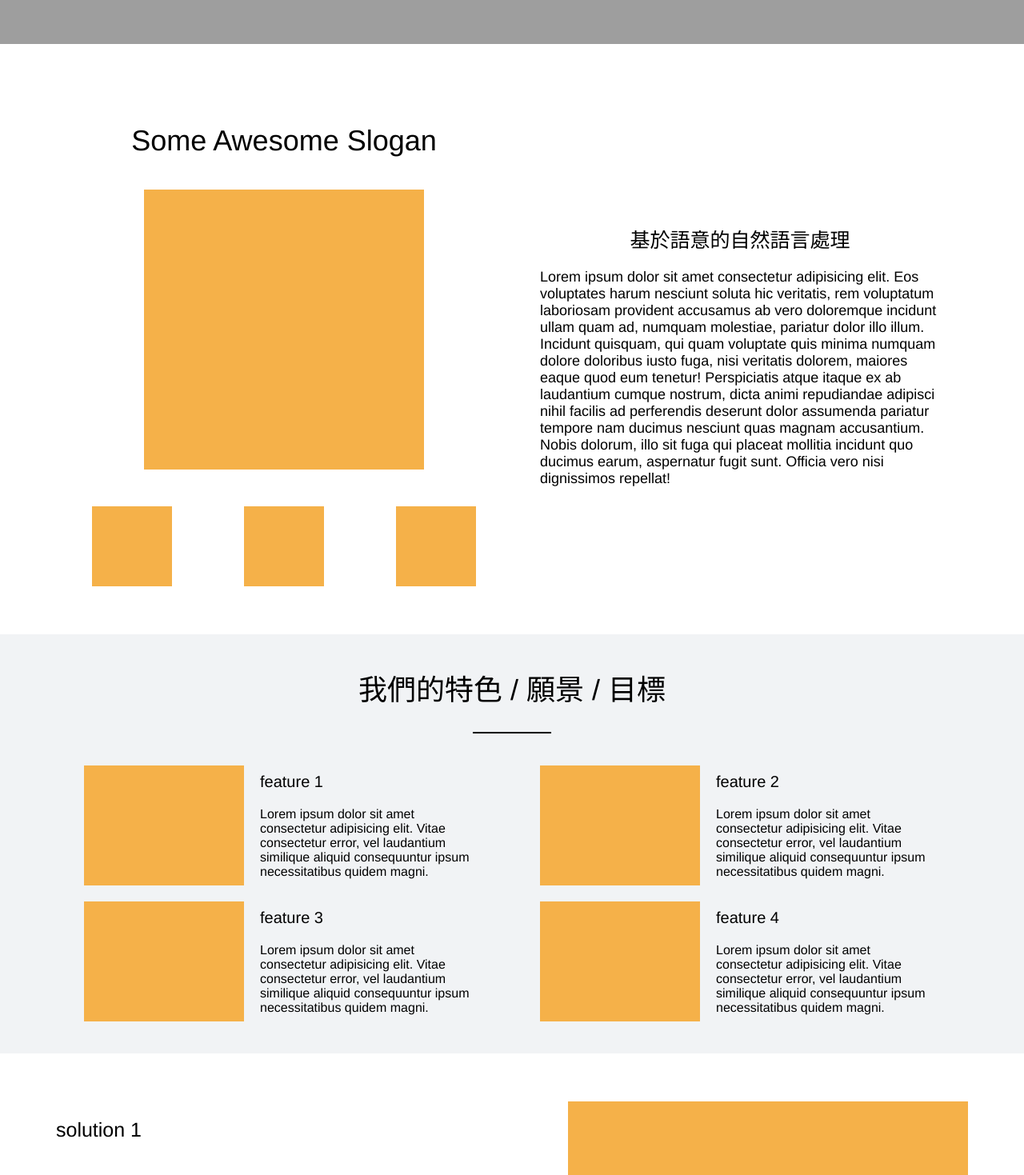
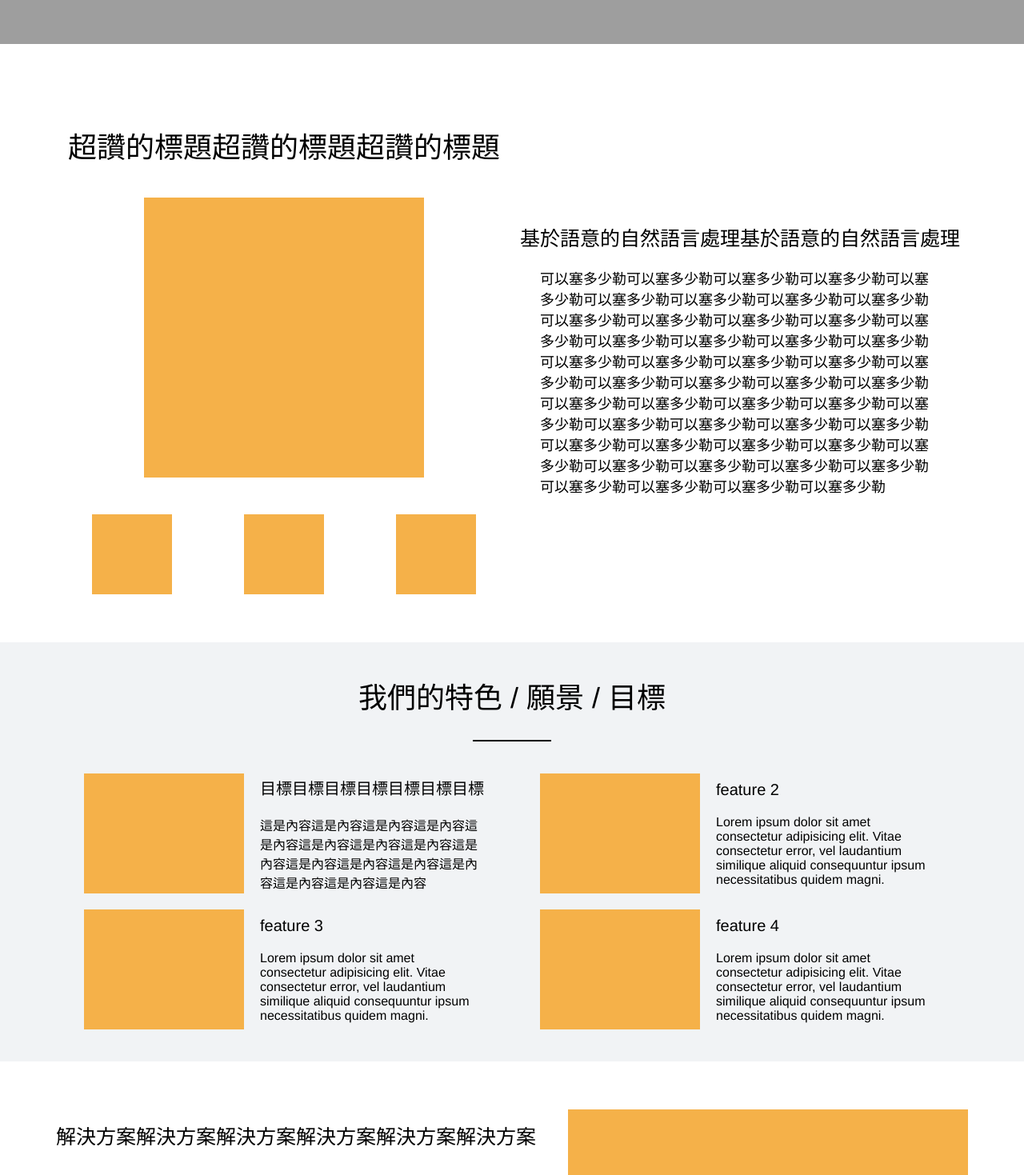
Before and after one commit to achi0012/neuftek-web, a React (Create React App) app: page /about in a window 1280 px wide. Shown: the part 300-1769 px from the top of the page at 80% size. Built offline with nearby package versions, Linux system fonts and the light colour scheme; grey boxes are pictures that could not be loaded.

Commit message:
(2021 11 05) 最大內容測試

```diff
--- a/src/component/pages/about/index.js
+++ b/src/component/pages/about/index.js
@@ -20,7 +20,7 @@ export default function About() {
         <section className="what-we-do first-container container-layout">
           <div className="row flex-row">
             <div className="do-left">
-              <div className='do-slogan pd-content'>Some Awesome Slogan</div>
+              <div className='do-slogan pd-content'>超讚的標題超讚的標題超讚的標題</div>
               <div className='do-img pd-content'>
                 <div className="fake-content"></div>
               </div>
@@ -44,10 +44,10 @@ export default function About() {
             </div>
             <div className="do-right">
               <header className="article-title content-gap-mg">
-                基於語意的自然語言處理
+              基於語意的自然語言處理基於語意的自然語言處理
               </header>
               <p className="article-content">
-                Lorem ipsum dolor sit amet consectetur adipisicing elit. Eos voluptates harum nesciunt soluta hic veritatis, rem voluptatum laboriosam provident accusamus ab vero doloremque incidunt ullam quam ad, numquam molestiae, pariatur dolor illo illum. Incidunt quisquam, qui quam voluptate quis minima numquam dolore doloribus iusto fuga, nisi veritatis dolorem, maiores eaque quod eum tenetur! Perspiciatis atque itaque ex ab laudantium cumque nostrum, dicta animi repudiandae adipisci nihil facilis ad perferendis deserunt dolor assumenda pariatur tempore nam ducimus nesciunt quas magnam accusantium. Nobis dolorum, illo sit fuga qui placeat mollitia incidunt quo ducimus earum, aspernatur fugit sunt. Officia vero nisi dignissimos repellat!
+                可以塞多少勒可以塞多少勒可以塞多少勒可以塞多少勒可以塞多少勒可以塞多少勒可以塞多少勒可以塞多少勒可以塞多少勒可以塞多少勒可以塞多少勒可以塞多少勒可以塞多少勒可以塞多少勒可以塞多少勒可以塞多少勒可以塞多少勒可以塞多少勒可以塞多少勒可以塞多少勒可以塞多少勒可以塞多少勒可以塞多少勒可以塞多少勒可以塞多少勒可以塞多少勒可以塞多少勒可以塞多少勒可以塞多少勒可以塞多少勒可以塞多少勒可以塞多少勒可以塞多少勒可以塞多少勒可以塞多少勒可以塞多少勒可以塞多少勒可以塞多少勒可以塞多少勒可以塞多少勒可以塞多少勒可以塞多少勒可以塞多少勒可以塞多少勒可以塞多少勒可以塞多少勒可以塞多少勒可以塞多少勒可以塞多少勒
               </p>
             </div>
           </div>
@@ -64,8 +64,8 @@ export default function About() {
                 <div className="fake-content"></div>
               </figure>
               <div className="feature-describe">
-                <header className='detail-title content-gap-mg'>feature 1</header>
-                <p className='detail-content'>Lorem ipsum dolor sit amet consectetur adipisicing elit. Vitae consectetur error, vel laudantium similique aliquid consequuntur ipsum necessitatibus quidem magni.</p>
+                <header className='detail-title content-gap-mg'>目標目標目標目標目標目標目標</header>
+                <p className='detail-content'>這是內容這是內容這是內容這是內容這是內容這是內容這是內容這是內容這是內容這是內容這是內容這是內容這是內容這是內容這是內容這是內容</p>
               </div>
             </section>
             <section className="feature">
@@ -102,8 +102,8 @@ export default function About() {
           <div className="row flex-column">
             <section className="solution bottom-gap-mg">
               <article className="solution-describe">
-                <header className="article-title">solution 1</header>
-                <p className="article-content">Lorem ipsum dolor sit amet consectetur adipisicing elit. Vel harum optio non cumque, architecto excepturi autem soluta officia, esse ullam, reprehenderit consequuntur voluptate nobis asperiores ex quisquam earum! Accusamus unde cupiditate quis aspernatur tempora omnis deserunt eos sunt alias inventore commodi ut aperiam cumque delectus pariatur nihil, necessitatibus voluptatem voluptatibus, voluptatum obcaecati sequi id? Sunt delectus quibusdam architecto commodi rerum harum perferendis at totam dignissimos dolores repudiandae, aut sit? Veritatis quis dolor nulla adipisci commodi?</p>
+                <header className="article-title">解決方案解決方案解決方案解決方案解決方案解決方案</header>
+                <p className="article-content">方案內容方案內容方案內容方案內容方案內容方案內容方案內容方案內容方案內容方案內容方案內容方案內容方案內容方案內容方案內容方案內容方案內容方案內容方案內容方案內容方案內容方案內容方案內容方案內容方案內容方案內容方案內容方案內容方案內容方案內容方案內容方案內容方案內容方案內容方案內容方案內容方案內容方案內容方案內容方案內容方案內容方案內容方案內容方案內容方案內容方案內容方案內容方案內容方案內容方案內容方案內容方案內容方案內容方案內容方案內容方案內容方案內容方案內容方案內容方案內容</p>
               </article>
               <figure className="solution-img">
                 <div className="fake-content"></div>
--- a/src/component/pages/home/AboutBoard.js
+++ b/src/component/pages/home/AboutBoard.js
@@ -14,12 +14,11 @@ export default function AboutBoard() {
       <section className="row">
         <div className="about-board-content">
           <div className="about-board-item">
-            <div className="section-title bottom-gap-mg">#1</div>
+            <div className="section-title bottom-gap-mg">最多可以幾個字呢</div>
             <img src={logo} alt="" />
             <div className="item-describe">
               <div className="article-content">
-                Lorem ipsum, dolor sit amet consectetur adipisicing elit. Maxime,
-                molestiae!
+              最多可以幾個字呢最多可以幾個字呢最多可以幾個字呢最多可以幾個字呢
               </div>
             </div>
           </div>
--- a/src/component/pages/home/ProductBoard.js
+++ b/src/component/pages/home/ProductBoard.js
@@ -21,7 +21,8 @@ export default function ProductBoard() {
               </div>
               <div className="product-content">
                 <div className="product-content-title">
-                  LOWI Social media intelligence 3.0
+                  這是標題這是標題這是標題這是標題這是標題這是標題
+                  {/* LOWI Social media intelligence 3.0  */}
                 </div>
                 <div className="product-content-describe">
                 社群媒體時代，消費者的喜好快速變動，如何在茫茫網海中，快速有效地挖掘客戶關心的議題與需求? 想要即時洞悉時事、精準掌握消費者喜好，透過分析大數據與語意運算的方式，能協助業主快速蒐集網路輿情
```
Also changed, not shown: src/component/pages/product/lowi.js (+4 -4 lines), 1 other file (tests, documents, lock files or other folders).
